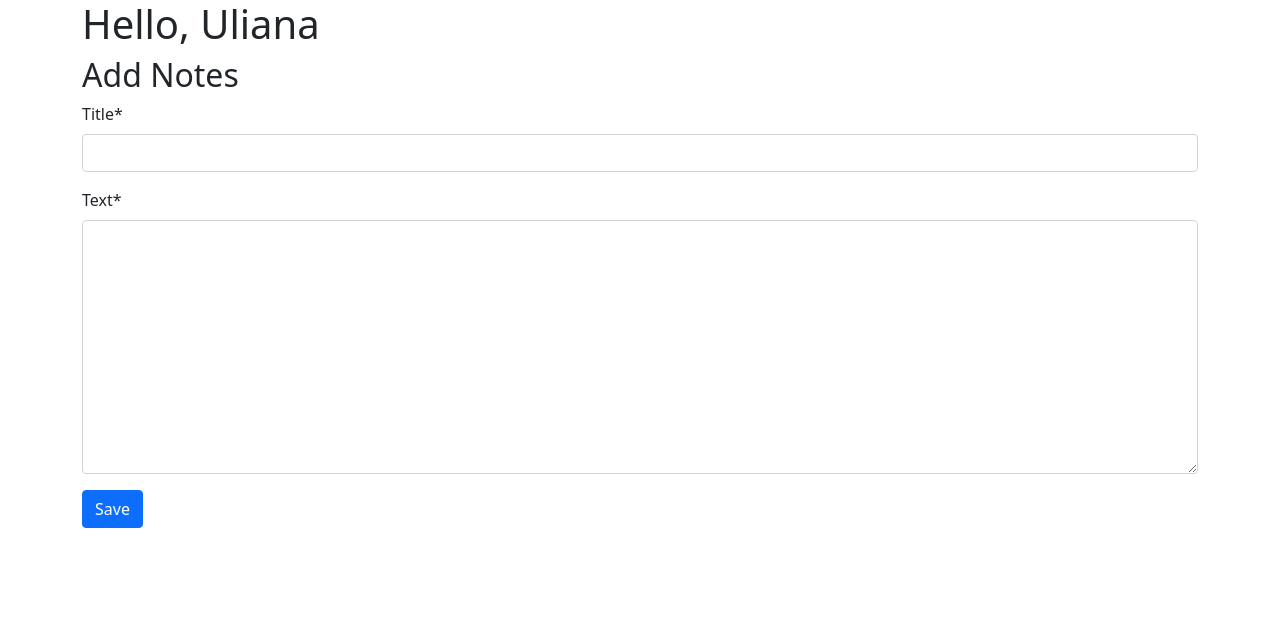
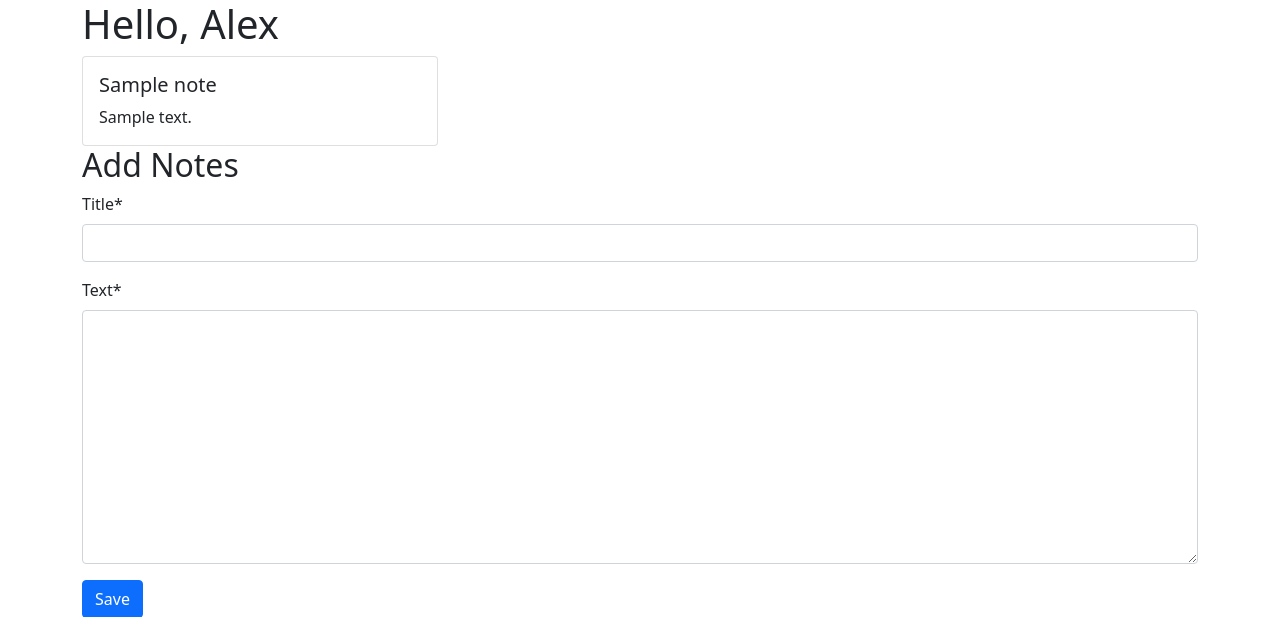
Before and after one commit to UlianaMeashkova/Shop, a Django app: page / in a window 1280 px wide. Shown: the top 617 px of the page. Run offline with Django 4.2, Linux system fonts and the light colour scheme; tables that the repository leaves empty hold one stand-in row (values such as "Sample post"); some libraries are stand-ins or nearby versions.

Commit message:
hometask

```diff
--- a/notes/views.py
+++ b/notes/views.py
@@ -1,15 +1,18 @@
-from django.shortcuts import render
+from django.shortcuts import render, redirect
 
 from notes.forms import AddNoteForm
+from notes.models import Note
 
 
 def index(request):
-    notes = []
+    notes = Note.objects.all()
     if request.method == "POST":
         form = AddNoteForm(request.POST)
         if form.is_valid():
-            # Create new DB record
-            pass
+            Note.objects.create(
+                author=request.user, title=form.cleaned_data["title"], text=form.cleaned_data["text"]
+            )
+            return redirect("index")
     else:
         form = AddNoteForm()
     return render(request, "index.html", {"notes": notes, "form": form})
--- a/templates/index.html
+++ b/templates/index.html
@@ -4,11 +4,18 @@
 
 {% block content %}
 <div class="container">
- <h1>Hello, Uliana</h1>
- {% for note in notes %}
-   {% include "note.html" %}
- {% endfor %}
- {% include "add_note.html" %}
+  <h1>Hello, Alex</h1>
+  <div class="row">
+  {% for note in notes %}
+    {% if forloop.counter0|divisibleby:3 %}
+      </div><div class="row">
+    {% endif %}
+    <div class="col-4">
+      {% include "note.html" %}
+    </div>
+  {% endfor %}
+  </div>
+  {% include "add_note.html" %}
 </div>
 
 {% endblock %}
```
Also changed, not shown: templates/note.html (+5 -5 lines), tests/text_view.py (added, +18 -0 lines), todo/settings.py (+14 -9 lines), tests/__init__.py (added).
